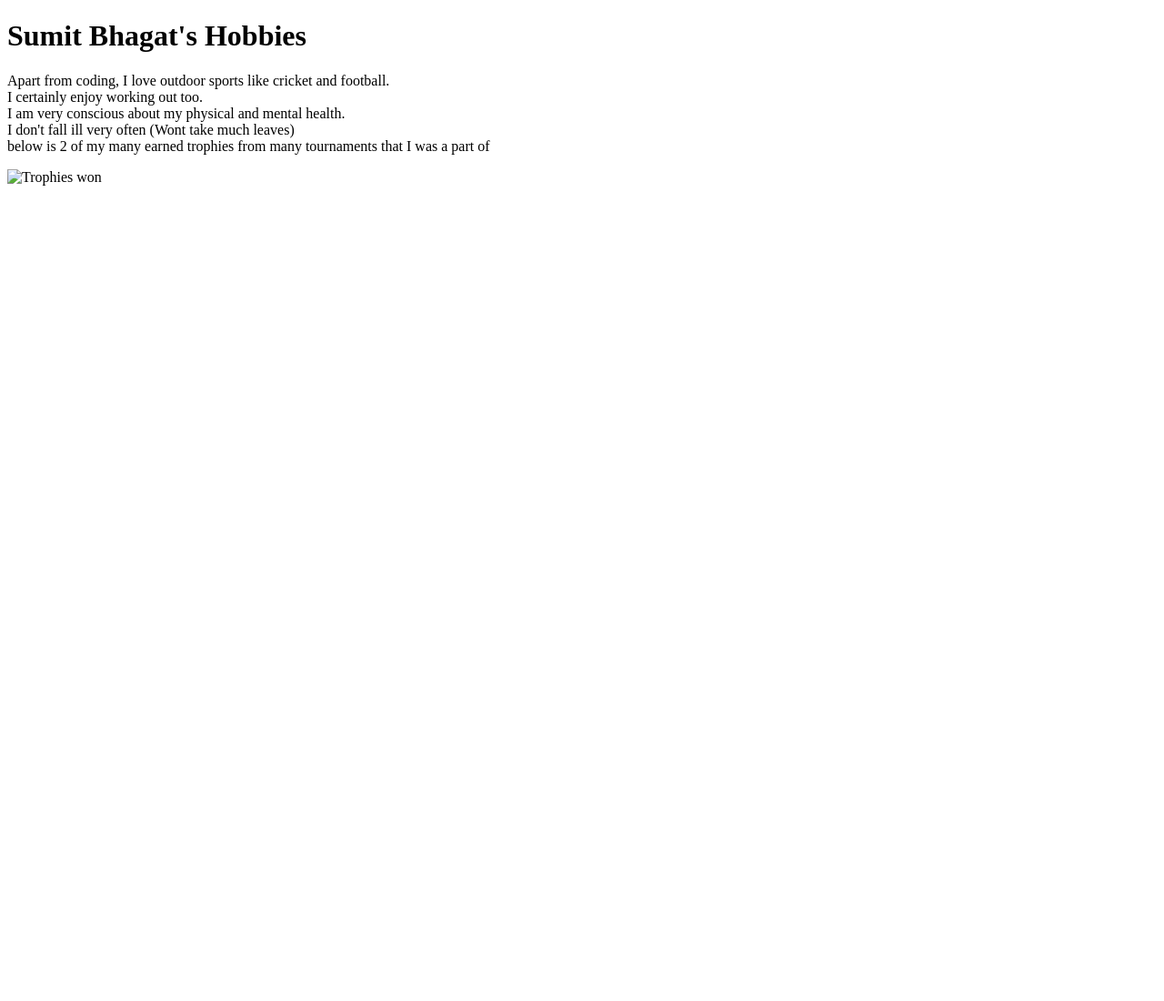
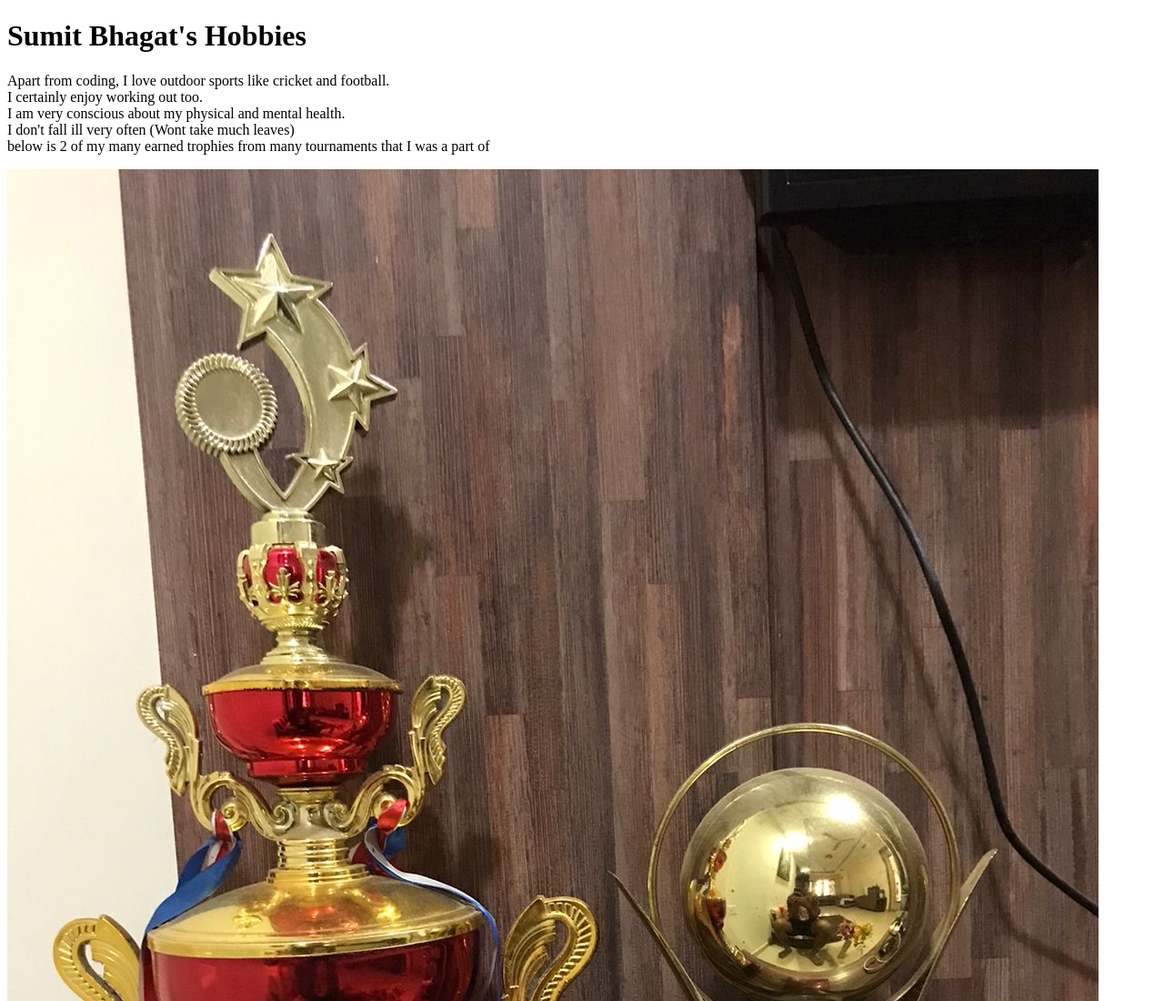
Before and after one commit to Sumit-2005/First-HTML, a plain HTML site: page Hobbies.html in a window 1280 px wide. Shown: the top 1100 px of the page at 91% size. Before the commit the page ends 800 px from the top, so only its background shows below. Drawn offline with Linux system fonts and the light colour scheme.

Commit message:
bug fixes

```diff
--- a/Hobbies.html
+++ b/Hobbies.html
@@ -17,6 +17,6 @@
         <br>
         below is 2 of my many earned trophies from many tournaments that I was a part of
     </p>
-    <img src="WhatsApp Image 2024-04-05 at 5.21.49 PM.jpeg" alt="Trophies won" heigth="200">
+    <img src="trophies.jpeg" alt="Trophies won" heigth="200">
 </body>
 </html>
```
